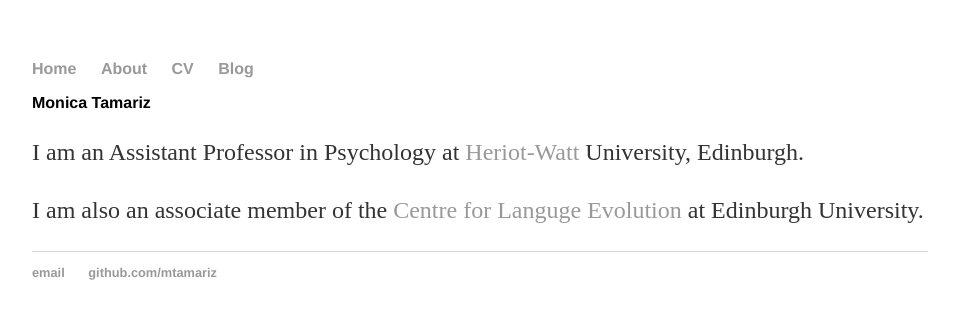
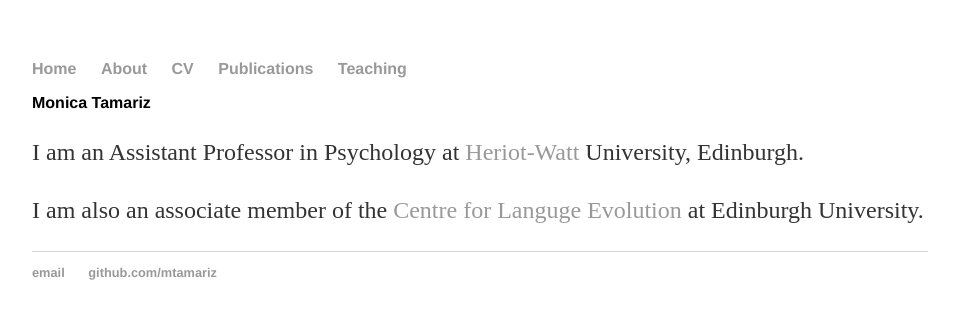
Before and after one commit to mtamariz/mtamariz.github.io, a Jekyll site: the page built from about/index.html, in a window 1280 px wide. Shown: the top 319 px of the page, without its empty margins (160-1114 px from the left). Built offline with Jekyll 4.4.1, drawn with Linux system fonts in a browser that asks for light colours.

Commit message:
Update default.html

```diff
--- a/_layouts/default.html
+++ b/_layouts/default.html
@@ -11,7 +11,8 @@
 	        		<li><a href="/">Home</a></li>
 		        	<li><a href="/about">About</a></li>
 	        		<li><a href="/cv">CV</a></li>
-	        		<li><a href="/blog">Blog</a></li>
+	        		<li><a href="/blog">Publications</a></li>
+	        		<li><a href="/blog">Teaching</a></li>
 	    		</ul>
 			</nav>
 			<div class="container">
```
